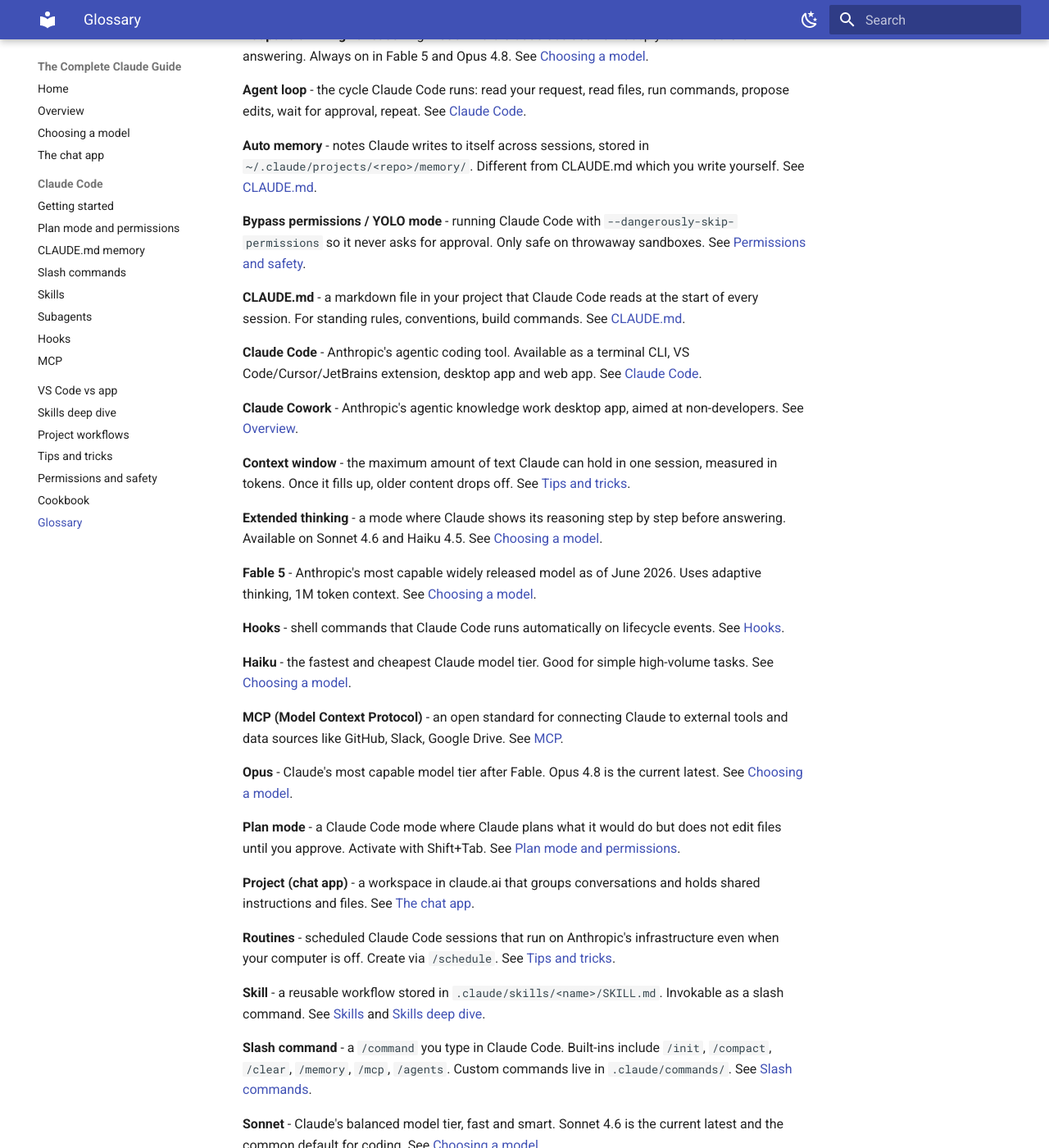
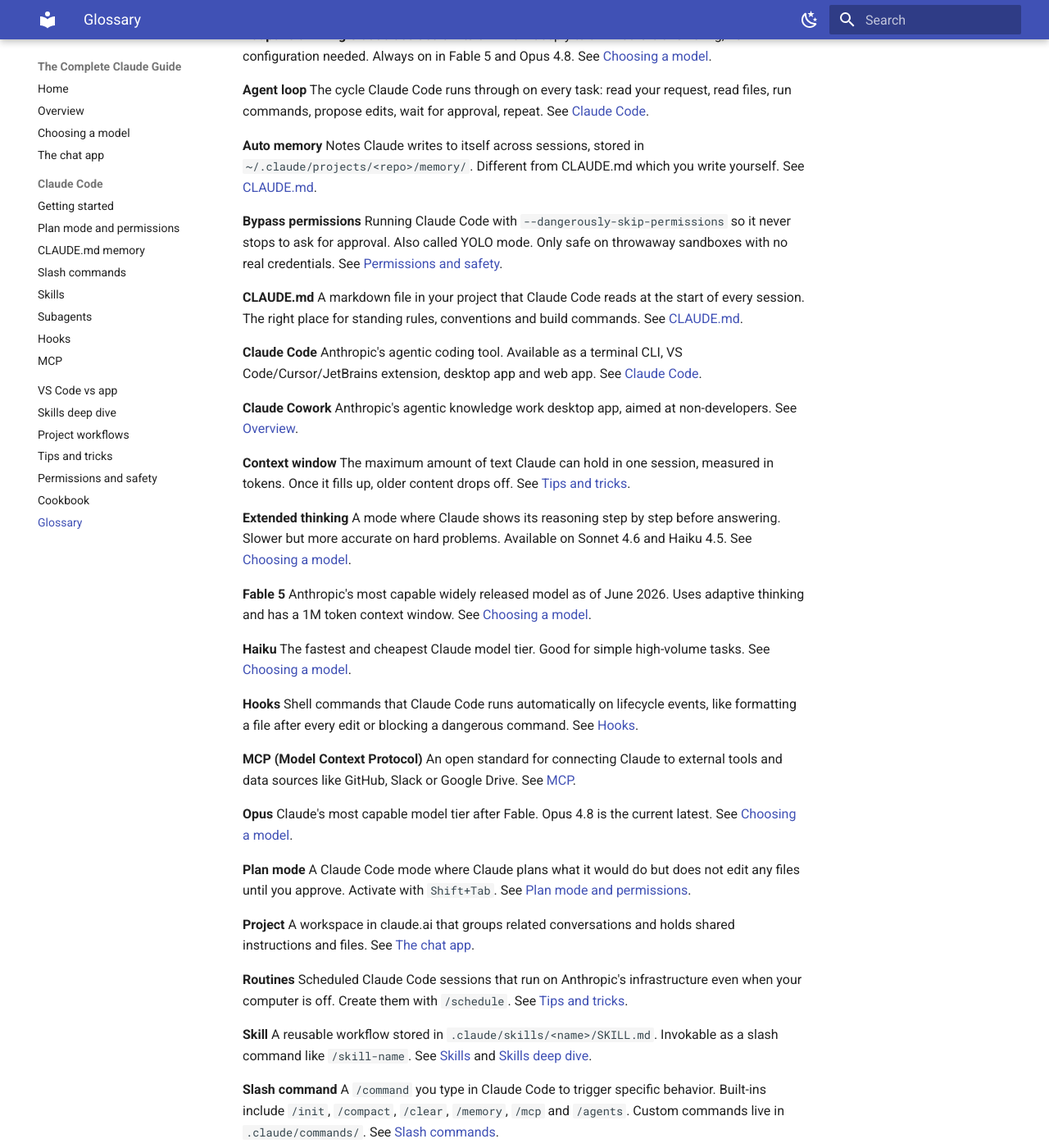
Before and after one commit to RainyRoot/claude-guide, an MkDocs documentation site: the page built from docs/glossary.md, in a window 1280 px wide and 1400 px high, scrolled down 225 px. Shown: the whole window at 82% size. Built offline with MkDocs 1.6.1 and Material for MkDocs 9.7.7, drawn with Linux system fonts in a browser that asks for light colours; some of the changed text lies outside the part shown.

Commit message:
rewrite glossary for better readability

```diff
--- a/docs/glossary.md
+++ b/docs/glossary.md
@@ -4,48 +4,71 @@ Key terms in alphabetical order. Each one links to where it's explained in detai
 
 ---
 
-**Adaptive thinking** - a reasoning mode where Claude decides how deeply to think before answering. Always on in Fable 5 and Opus 4.8. See [Choosing a model](02-models/index.md#extended-and-adaptive-thinking).
+**Adaptive thinking**
+Claude decides on its own how deeply to think before answering, no configuration needed. Always on in Fable 5 and Opus 4.8. See [Choosing a model](02-models/index.md#extended-and-adaptive-thinking).
 
-**Agent loop** - the cycle Claude Code runs: read your request, read files, run commands, propose edits, wait for approval, repeat. See [Claude Code](04-claude-code/index.md#the-agent-loop).
+**Agent loop**
+The cycle Claude Code runs through on every task: read your request, read files, run commands, propose edits, wait for approval, repeat. See [Claude Code](04-claude-code/index.md#the-agent-loop).
 
-**Auto memory** - notes Claude writes to itself across sessions, stored in `~/.claude/projects/<repo>/memory/`. Different from CLAUDE.md which you write yourself. See [CLAUDE.md](04-claude-code/claude-md.md#auto-memory).
+**Auto memory**
+Notes Claude writes to itself across sessions, stored in `~/.claude/projects/<repo>/memory/`. Different from CLAUDE.md which you write yourself. See [CLAUDE.md](04-claude-code/claude-md.md#auto-memory).
 
-**Bypass permissions / YOLO mode** - running Claude Code with `--dangerously-skip-permissions` so it never asks for approval. Only safe on throwaway sandboxes. See [Permissions and safety](09-permissions-and-safety/index.md).
+**Bypass permissions**
+Running Claude Code with `--dangerously-skip-permissions` so it never stops to ask for approval. Also called YOLO mode. Only safe on throwaway sandboxes with no real credentials. See [Permissions and safety](09-permissions-and-safety/index.md).
 
-**CLAUDE.md** - a markdown file in your project that Claude Code reads at the start of every session. For standing rules, conventions, build commands. See [CLAUDE.md](04-claude-code/claude-md.md).
+**CLAUDE.md**
+A markdown file in your project that Claude Code reads at the start of every session. The right place for standing rules, conventions and build commands. See [CLAUDE.md](04-claude-code/claude-md.md).
 
-**Claude Code** - Anthropic's agentic coding tool. Available as a terminal CLI, VS Code/Cursor/JetBrains extension, desktop app and web app. See [Claude Code](04-claude-code/index.md).
+**Claude Code**
+Anthropic's agentic coding tool. Available as a terminal CLI, VS Code/Cursor/JetBrains extension, desktop app and web app. See [Claude Code](04-claude-code/index.md).
 
-**Claude Cowork** - Anthropic's agentic knowledge work desktop app, aimed at non-developers. See [Overview](01-overview/index.md).
+**Claude Cowork**
+Anthropic's agentic knowledge work desktop app, aimed at non-developers. See [Overview](01-overview/index.md).
 
-**Context window** - the maximum amount of text Claude can hold in one session, measured in tokens. Once it fills up, older content drops off. See [Tips and tricks](08-tips-and-tricks/index.md#context-management).
+**Context window**
+The maximum amount of text Claude can hold in one session, measured in tokens. Once it fills up, older content drops off. See [Tips and tricks](08-tips-and-tricks/index.md#context-management).
 
-**Extended thinking** - a mode where Claude shows its reasoning step by step before answering. Available on Sonnet 4.6 and Haiku 4.5. See [Choosing a model](02-models/index.md#extended-and-adaptive-thinking).
+**Extended thinking**
+A mode where Claude shows its reasoning step by step before answering. Slower but more accurate on hard problems. Available on Sonnet 4.6 and Haiku 4.5. See [Choosing a model](02-models/index.md#extended-and-adaptive-thinking).
 
-**Fable 5** - Anthropic's most capable widely released model as of June 2026. Uses adaptive thinking, 1M token context. See [Choosing a model](02-models/index.md).
+**Fable 5**
+Anthropic's most capable widely released model as of June 2026. Uses adaptive thinking and has a 1M token context window. See [Choosing a model](02-models/index.md).
 
-**Hooks** - shell commands that Claude Code runs automatically on lifecycle events. See [Hooks](04-claude-code/hooks.md).
+**Haiku**
+The fastest and cheapest Claude model tier. Good for simple high-volume tasks. See [Choosing a model](02-models/index.md).
 
-**Haiku** - the fastest and cheapest Claude model tier. Good for simple high-volume tasks. See [Choosing a model](02-models/index.md).
+**Hooks**
+Shell commands that Claude Code runs automatically on lifecycle events, like formatting a file after every edit or blocking a dangerous command. See [Hooks](04-claude-code/hooks.md).
 
-**MCP (Model Context Protocol)** - an open standard for connecting Claude to external tools and data sources like GitHub, Slack, Google Drive. See [MCP](04-claude-code/mcp.md).
+**MCP (Model Context Protocol)**
+An open standard for connecting Claude to external tools and data sources like GitHub, Slack or Google Drive. See [MCP](04-claude-code/mcp.md).
 
-**Opus** - Claude's most capable model tier after Fable. Opus 4.8 is the current latest. See [Choosing a model](02-models/index.md).
+**Opus**
+Claude's most capable model tier after Fable. Opus 4.8 is the current latest. See [Choosing a model](02-models/index.md).
 
-**Plan mode** - a Claude Code mode where Claude plans what it would do but does not edit files until you approve. Activate with Shift+Tab. See [Plan mode and permissions](04-claude-code/plan-and-permissions.md).
+**Plan mode**
+A Claude Code mode where Claude plans what it would do but does not edit any files until you approve. Activate with `Shift+Tab`. See [Plan mode and permissions](04-claude-code/plan-and-permissions.md).
 
-**Project (chat app)** - a workspace in claude.ai that groups conversations and holds shared instructions and files. See [The chat app](03-chat-app/index.md#projects).
+**Project**
+A workspace in claude.ai that groups related conversations and holds shared instructions and files. See [The chat app](03-chat-app/index.md#projects).
 
-**Routines** - scheduled Claude Code sessions that run on Anthropic's infrastructure even when your computer is off. Create via `/schedule`. See [Tips and tricks](08-tips-and-tricks/index.md).
+**Routines**
+Scheduled Claude Code sessions that run on Anthropic's infrastructure even when your computer is off. Create them with `/schedule`. See [Tips and tricks](08-tips-and-tricks/index.md).
 
-**Skill** - a reusable workflow stored in `.claude/skills/<name>/SKILL.md`. Invokable as a slash command. See [Skills](04-claude-code/skills.md) and [Skills deep dive](06-skills-deep-dive/index.md).
+**Skill**
+A reusable workflow stored in `.claude/skills/<name>/SKILL.md`. Invokable as a slash command like `/skill-name`. See [Skills](04-claude-code/skills.md) and [Skills deep dive](06-skills-deep-dive/index.md).
 
-**Slash command** - a `/command` you type in Claude Code. Built-ins include `/init`, `/compact`, `/clear`, `/memory`, `/mcp`, `/agents`. Custom commands live in `.claude/commands/`. See [Slash commands](04-claude-code/slash-commands.md).
+**Slash command**
+A `/command` you type in Claude Code to trigger specific behavior. Built-ins include `/init`, `/compact`, `/clear`, `/memory`, `/mcp` and `/agents`. Custom commands live in `.claude/commands/`. See [Slash commands](04-claude-code/slash-commands.md).
 
-**Sonnet** - Claude's balanced model tier, fast and smart. Sonnet 4.6 is the current latest and the common default for coding. See [Choosing a model](02-models/index.md).
+**Sonnet**
+Claude's balanced model tier, fast and smart. Sonnet 4.6 is the current latest and the default for most coding work. See [Choosing a model](02-models/index.md).
 
-**Subagent** - a specialized AI that runs in its own isolated context window. Good for tasks that would flood your main session with noise. See [Subagents](04-claude-code/subagents.md).
+**Subagent**
+A specialized AI that runs in its own isolated context window. Good for tasks that would flood your main session with noise, like reviewing 50 files or analyzing logs. See [Subagents](04-claude-code/subagents.md).
 
-**Token** - the unit Claude uses to measure text. Roughly 1 token is about 3/4 of an English word. Context windows and API pricing are measured in tokens. See [Choosing a model](02-models/index.md).
+**Token**
+The unit Claude uses to measure text. Roughly 1 token is about 3/4 of an English word. Context windows and API pricing are both measured in tokens. See [Choosing a model](02-models/index.md).
 
-**YOLO mode** - see Bypass permissions.
+**YOLO mode**
+See Bypass permissions.
```
